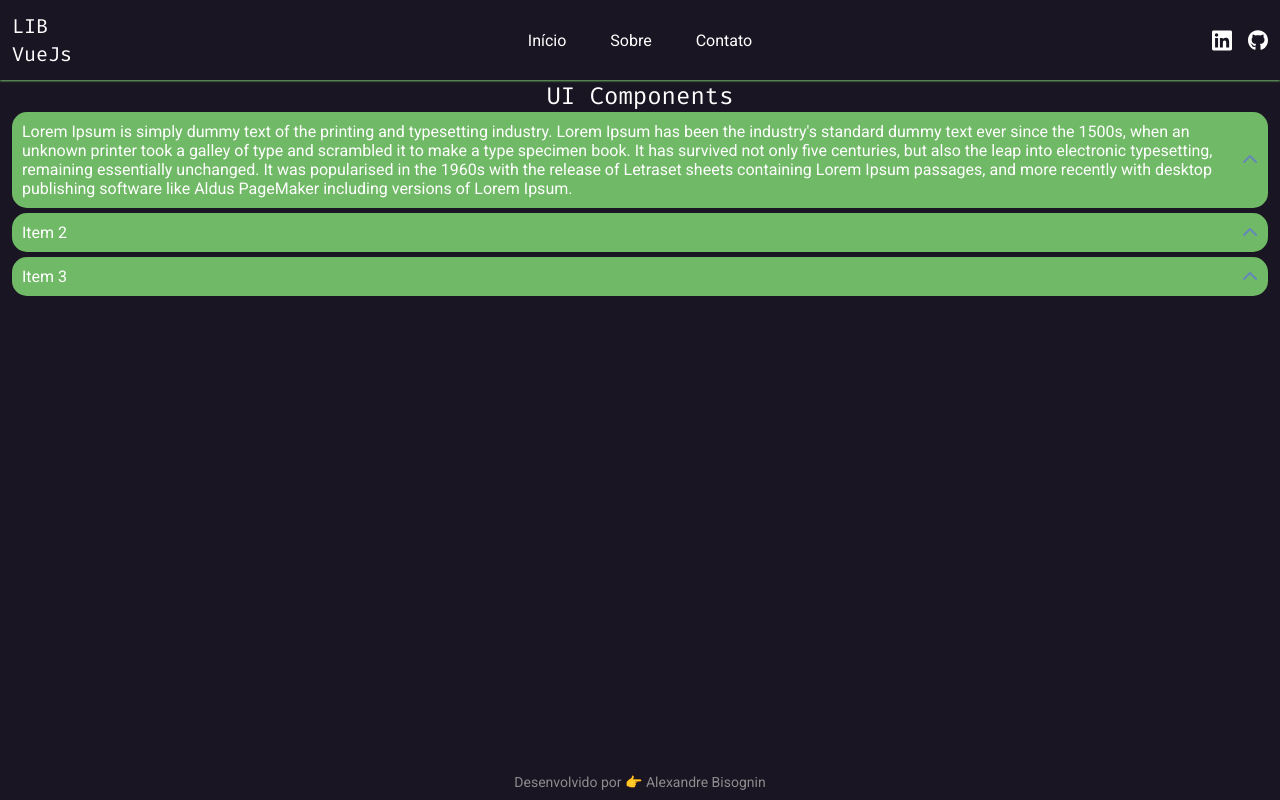
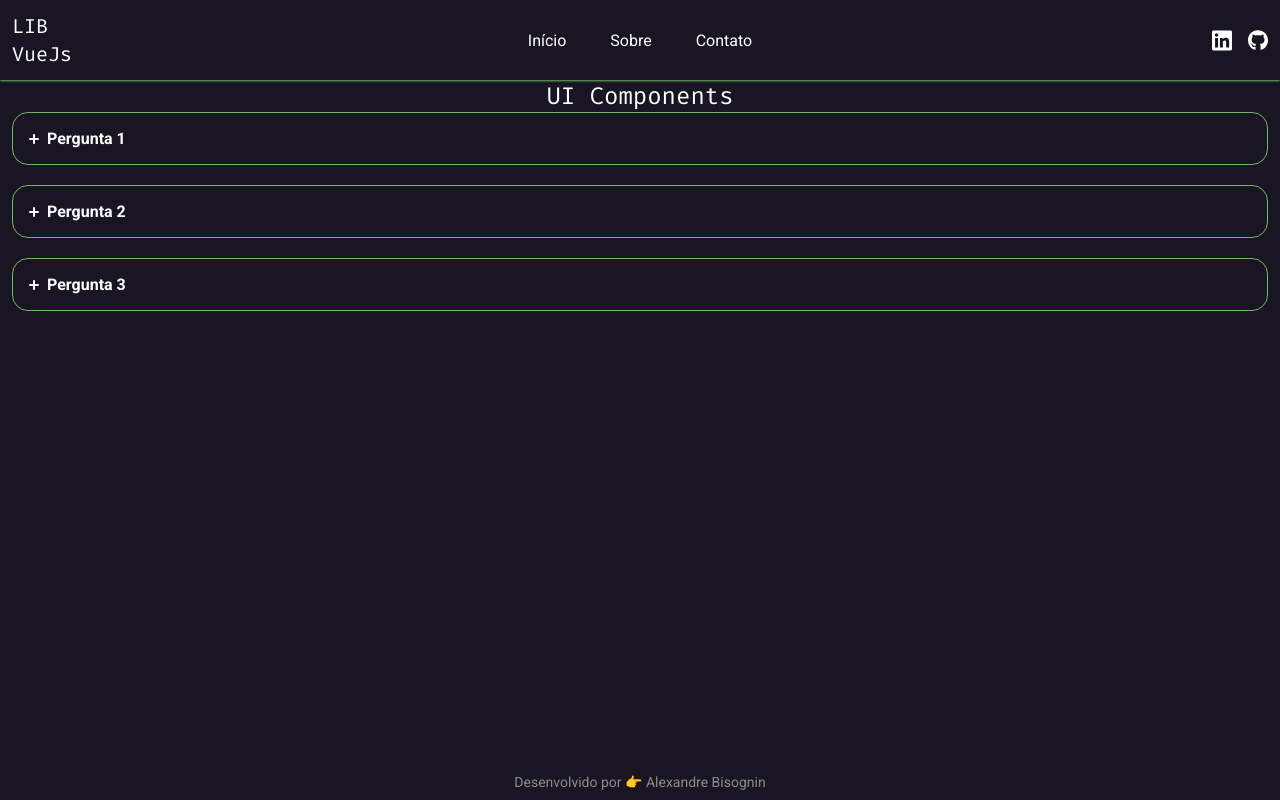
Before and after one commit to alexandre-fb/lib-vuejs, a Nuxt app: page /ui-components in a window 1280 px wide. Built offline with nearby package versions, Linux system fonts and the light colour scheme.

Commit message:
feat: accordion list

```diff
--- a/components/AccordionList.vue
+++ b/components/AccordionList.vue
@@ -1,95 +1,59 @@
 <template>
-  <div class="accordion">
-    <div v-for="(item, index) in items" :key="index">
-      <div
-        class="accordion__item"
-        :style="(border ? `border: 1px solid ${ border_color };` : '') + `border-radius: ${ rounded }px`"
+  <ul class="accordion">
+    <li
+      v-for="(item, index) in data" :key="index"
+      class="accordion__item"
+      :class="{ active: isActive(index) }"
+    >
+      <!-- Title-->
+      <button
+        class="title__area"
+        @click="handleItemClick(index)"
+        :aria-label="`Accordion item: ${item.title}`"
       >
-        <div
-          class="item__title"
-          @click="handleItemClick(index)"
-          :style="`background: ${ bg_title };` + (isActive(index) ? `border-radius: ${ rounded }px ${ rounded }px 0 0;` : `border-radius: ${ rounded }px;`)"
-          :aria-label="`Accordion item: ${item.title}`"
-        >
-          <h3 :style="`color: ${ title_color };`">{{ item.title }}</h3>
-          <i class="fa-solid fa-chevron-up" :style="(isActive(index) ? 'transform: rotate(180deg);' : 'transform: rotate(0);') + `color: ${ icon_color }; transition: 200ms ease-in-out;`"></i>
-        </div>
-        <div
-          v-if="isActive(index)"
-          class="accordion-content"
-          :style="`background: ${ bg_content }; color: ${ content_color }; border-radius: 0 0 ${ rounded }px ${ rounded }px;`"
-        >
+        <h3 class="title__text">
+          <i class="title__text__icon"></i>
+          <span> {{ item.title }} </span>
+        </h3>
+      </button>
+
+      <!-- Content -->
+      <div class="content__area" :class="{ active: isActive(index) }">
+        <p>
           {{ item.content }}
-        </div>
+        </p>
       </div>
-    </div>
-  </div>
+    </li>
+  </ul>
 </template>
 
-
-  <script>
+<script>
 import { ref } from "vue";
 
 export default {
   props: {
+    data: {
+      type: Array,
+      required: true,
+      default: [
+        {
+          title: "Title 1",
+          content: "Content 1",
+        },
+        {
+          title: "Title 2",
+          content: "Content 2",
+        },
+      ],
+    },
     multiple_items_open: {
       type: Boolean,
       default: false,
     },
-    border: {
-      type: Boolean,
-      default: true,
-    },
-    border_color: {
-      type: String,
-      default: '#fff',
-    },
-    rounded: {
-      type: Number,
-      default: 0,
-    },
-    bg_title: {
-      type: String,
-      default: 'transparent',
-    },
-    bg_content: {
-      type: String,
-      default: 'transparent',
-    },
-    title_color: {
-      type: String,
-      default: '#000',
-    },
-    icon_color: {
-      type: String,
-      default: '#000',
-    },
-    content_color: {
-      type: String,
-      default: '#000',
-    },
-    rouded: {
-      type: Number,
-      default: 0
-    }
   },
   setup(props) {
     const activeItem = ref(null);
     const activeItems = ref([]);
-    const items = [
-      {
-        title: "Lorem Ipsum is simply dummy text of the printing and typesetting industry. Lorem Ipsum has been the industry's standard dummy text ever since the 1500s, when an unknown printer took a galley of type and scrambled it to make a type specimen book. It has survived not only five centuries, but also the leap into electronic typesetting, remaining essentially unchanged. It was popularised in the 1960s with the release of Letraset sheets containing Lorem Ipsum passages, and more recently with desktop publishing software like Aldus PageMaker including versions of Lorem Ipsum.",
-        content: "Lorem Ipsum is simply dummy text of the printing and typesetting industry. Lorem Ipsum has been the industry's standard dummy text ever since the 1500s, when an unknown printer took a galley of type and scrambled it to make a type specimen book. It has survived not only five centuries, but also the leap into electronic typesetting, remaining essentially unchanged. It was popularised in the 1960s with the release of Letraset sheets containing Lorem Ipsum passages, and more recently with desktop publishing software like Aldus PageMaker including versions of Lorem Ipsum.",
-      },
-      {
-        title: "Item 2",
-        content: "Content for Item 2",
-      },
-      {
-        title: "Item 3",
-        content: "Content for Item 3",
-      },
-    ];
 
     const isActive = (index) => {
       if (props.multiple_items_open) {
@@ -102,8 +66,9 @@ export default {
     const handleItemClick = (index) => {
       if (props.multiple_items_open) {
         if (activeItems.value.includes(index)) {
-          activeItems.value = activeItems.value.filter((item) => item !== index);
-          console.log('activeItems.value', activeItems.value)
+          activeItems.value = activeItems.value.filter(
+            (item) => item !== index
+          );
         } else {
           activeItems.value.push(index);
         }
@@ -112,41 +77,87 @@ export default {
       }
     };
 
-    const formatedRoundedValue = (value) => {
-      if(value <= 30) {
-        return value
-      } else {
-        return 30
-      }
-    }
-
     return {
-      items,
       activeItems,
       activeItem,
       isActive,
       handleItemClick,
-      formatedRoundedValue
     };
   },
 };
 </script>
 
-  <style>
-/* Estilos básicos para o acordeão */
+<style scoped>
+
+.accordion {
+  display: flex;
+  flex-direction: column;
+  gap: 20px;
+}
 .accordion__item {
-  margin-bottom: 5px;
+  border: 1px solid #70b966;
+  border-radius: 16px;
+  transition: 250ms ease;
 }
 
-.accordion__item .item__title {
+.accordion__item.active {
+  background: #cccccc1f;
+  box-shadow: #70b96660 0px 0px 15px;
+}
+
+/*--title--*/
+.title__area {
+  width: 100%;
+  cursor: pointer;
+  padding: 16px;
+  border-radius: 16px;
+  transition: 250ms ease;
+}
+
+.title__text {
+  color: #fff;
   display: flex;
   align-items: center;
-  justify-content: space-between;
-  padding: 10px;
-  cursor: pointer;
+  font-weight: bold;
 }
 
-.accordion-content {
-  padding: 10px;
+.title__text__icon {
+  display: block;
+  width: 10px;
+  height: 2px;
+  background: #fff;
+  border-radius: 2px;
+  margin-right: 8px;
+}
+
+.title__text__icon::before {
+  content: "";
+  display: block;
+  width: 10px;
+  height: 2px;
+  background: #fff;
+  border-radius: 2px;
+  margin-right: 8px;
+  transform: rotate(-90deg);
+  transition: 250ms ease;
+}
+.accordion__item.active .title__text__icon::before {
+  transform: rotate(0deg);
+}
+
+/*--content--*/
+.content__area {
+  color: #fff;
+  overflow: hidden;
+  visibility: hidden;
+  max-height: 0;
+  transition: 250ms ease;
+  padding: 0 16px;
+}
+
+.content__area.active {
+  visibility: visible;
+  max-height: 500px;
+  padding: 0 16px 16px 16px;
 }
 </style>
--- a/pages/ui-components.vue
+++ b/pages/ui-components.vue
@@ -1,6 +1,5 @@
 <template>
   <div class="container flex flex-col grow mt-16">
-
     <!-- title -->
     <section class="flex justify-center">
       <h2 class="text-2xl font-firaCode">UI Components</h2>
@@ -9,24 +8,39 @@
     <!-- content -->
     <section>
       <AccordionList
-        multiple_items_open
-        :border="false"
-        border_color="#fff"
-        :rounded="15"
-        bg_title="#70b966"
-        bg_content="#6687b9"
-        title_color="#fff"
-        icon_color="#6687b9"
-        content_color="red"
+        :multiple_items_open="false"
+        :data="AccordionListData"
       />
     </section>
   </div>
 </template>
 
 <script>
-import AccordionList from '~/components/AccordionList.vue';
+import { ref } from "vue";
+import AccordionList from "~/components/AccordionList.vue";
 export default {
-  components: { AccordionList },};
+  components: { AccordionList },
+  setup() {
+    const AccordionListData = ref([
+          {
+            title: 'Pergunta 1',
+            content: 'Lorem ipsum dolor sit amet, consectetur adipiscing elit. Quisque commodo ex a bibendum pulvinar. In vestibulum mattis condimentum Curabitur scelerisque auctor mollis. Lorem ipsum dolor sit amet, consectetur adipiscing elit.',
+          },
+          {
+            title: 'Pergunta 2',
+            content: 'Lorem ipsum dolor sit amet, consectetur adipiscing elit. Quisque commodo ex a bibendum pulvinar. In vestibulum mattis condimentum Curabitur scelerisque auctor mollis. Lorem ipsum dolor sit amet, consectetur adipiscing elit. Quisque commodo ex a bibendum pulvinar. In vestibulum mattis condimentum Curabitur scelerisque auctor mollis.',
+          },
+          {
+            title: 'Pergunta 3',
+            content: 'Lorem ipsum dolor sit amet, consectetur adipiscing elit. Quisque commodo ex a bibendum pulvinar. In vestibulum mattis condimentum Curabitur scelerisque auctor mollis. Lorem ipsum dolor sit amet, consectetur adipiscing elit. Quisque commodo ex a bibendum pulvinar. In vestibulum mattis condimentum Curabitur scelerisque auctor mollis. Lorem ipsum dolor sit amet, consectetur adipiscing elit. Quisque commodo ex a bibendum pulvinar. In vestibulum mattis condimentum Curabitur scelerisque auctor mollis.',
+          },
+        ])
+
+    return {
+      AccordionListData
+    }
+  }
+};
 </script>
 
 <style>
```
